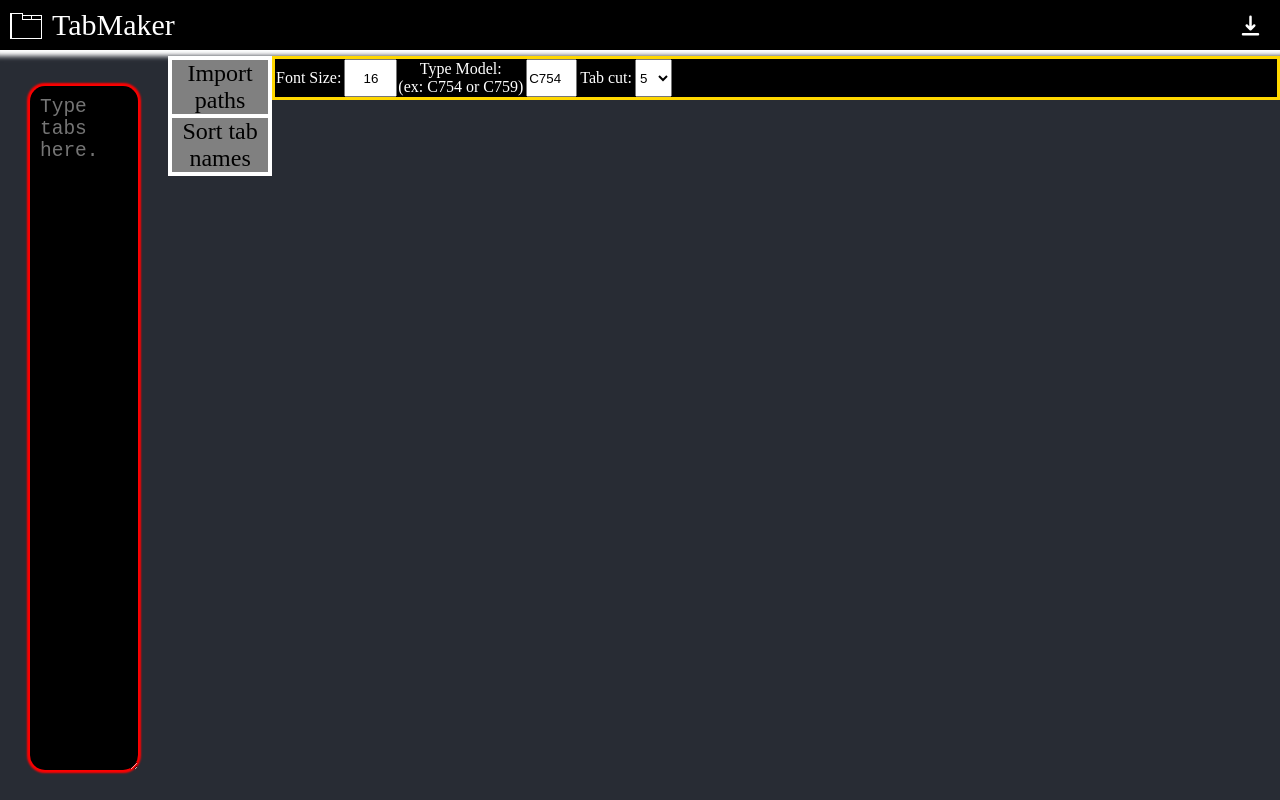
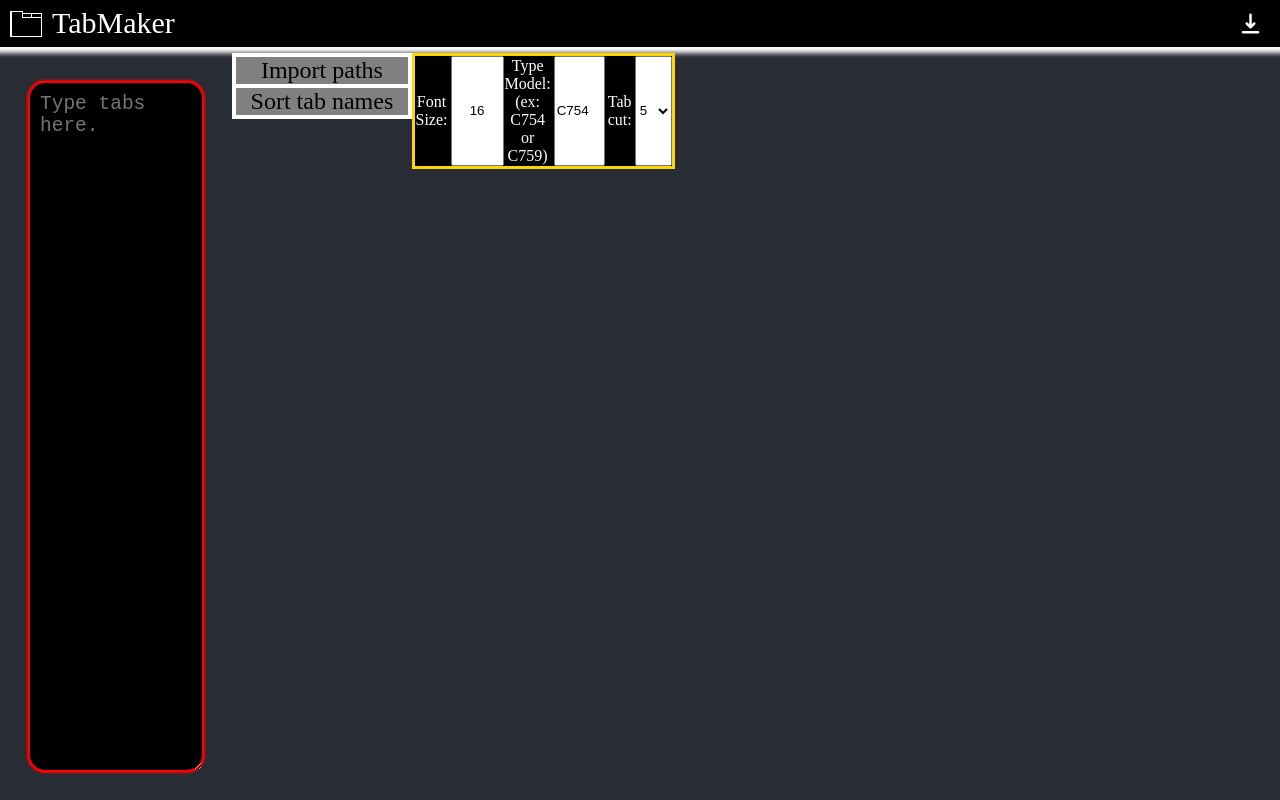
Before and after one commit to peoplestealusernames/konica-minolta-tab-website, a React (Create React App) app: page / in a window 1280 px wide. Built offline with nearby package versions, Linux system fonts and the light colour scheme; the HTML template or start-up script is replaced by a standard one.

Commit message:
Style revamp

```diff
--- a/src/App.tsx
+++ b/src/App.tsx
@@ -47,7 +47,7 @@ function App() {
       <div className='Area' style={{
         position: "relative",
         display: "flex",
-        flexGrow: 1,
+        height: "100%",
         textAlign: "center",
         flexDirection: "row",
         overflow: "auto"
@@ -106,14 +106,8 @@ function App() {
             </span>
           </div>
         </div>
-        <div style={{
-          display: "flex",
-          maxHeight: "100%",
-          flexDirection: "column",
-        }}>
-          <TabOption tabs={tabs} onChange={setoptions} options={options} />
-          <DisplayTabs tabs={tabs} Options={options} setSelectedLine={setselectLine} />
-        </div>
+        <TabOption tabs={tabs} onChange={setoptions} options={options} />
+        <DisplayTabs tabs={tabs} Options={options} />
       </div>
     </div >
   );
--- a/src/DisplayTabs.tsx
+++ b/src/DisplayTabs.tsx
@@ -28,9 +28,8 @@ export function DisplayTabs(props: {
         alignContent: "start",
         overflowY: "scroll",
         width: "1000px",
-        paddingTop: "16px",
-        marginTop: "4px",
         zIndex: 1,
+        userSelect: "none",
     }}>
         {props.tabs.map((tabSection, tabi) =>
             <div
@@ -46,7 +45,7 @@ export function DisplayTabs(props: {
                     justifyContent: "start",
                     alignContent: "start",
                     width: "1000px",
-                    marginBottom: "-16px",
+                    marginBottom: "-10px",
                     backgroundColor: "#282c34",
                     zIndex: tabi,
                     overflow: "clip"
@@ -63,6 +62,7 @@ export function DisplayTabs(props: {
                     fontWeight: "bold",
                     marginLeft: "-6px",
                     marginRight: "-6px",
+                    marginBottom: "3px",
                 }}>
                     Tab File:
                     ({tabi + 1}/{props.tabs.length})
@@ -72,6 +72,8 @@ export function DisplayTabs(props: {
                 </span>
                 {tabSection.map((e, i) => <div
                     onClick={() => {
+                        console.log(props.setSelectedLine);
+
                         if (props.setSelectedLine)
                             props.setSelectedLine(tabi * 20 + i)
                     }}
--- a/src/Editor.tsx
+++ b/src/Editor.tsx
@@ -114,8 +114,9 @@ export function Editor(props: {
             fontSize: "150%",
             padding: "4px",
             margin: "0px",
+            overflow: "scroll",
             ...props.style,
-            ...(focus ? props.focusStyle : {})
+            ...(focus ? props.focusStyle : {}),
         }}
         autoComplete="off"
         autoCorrect="off"
```
